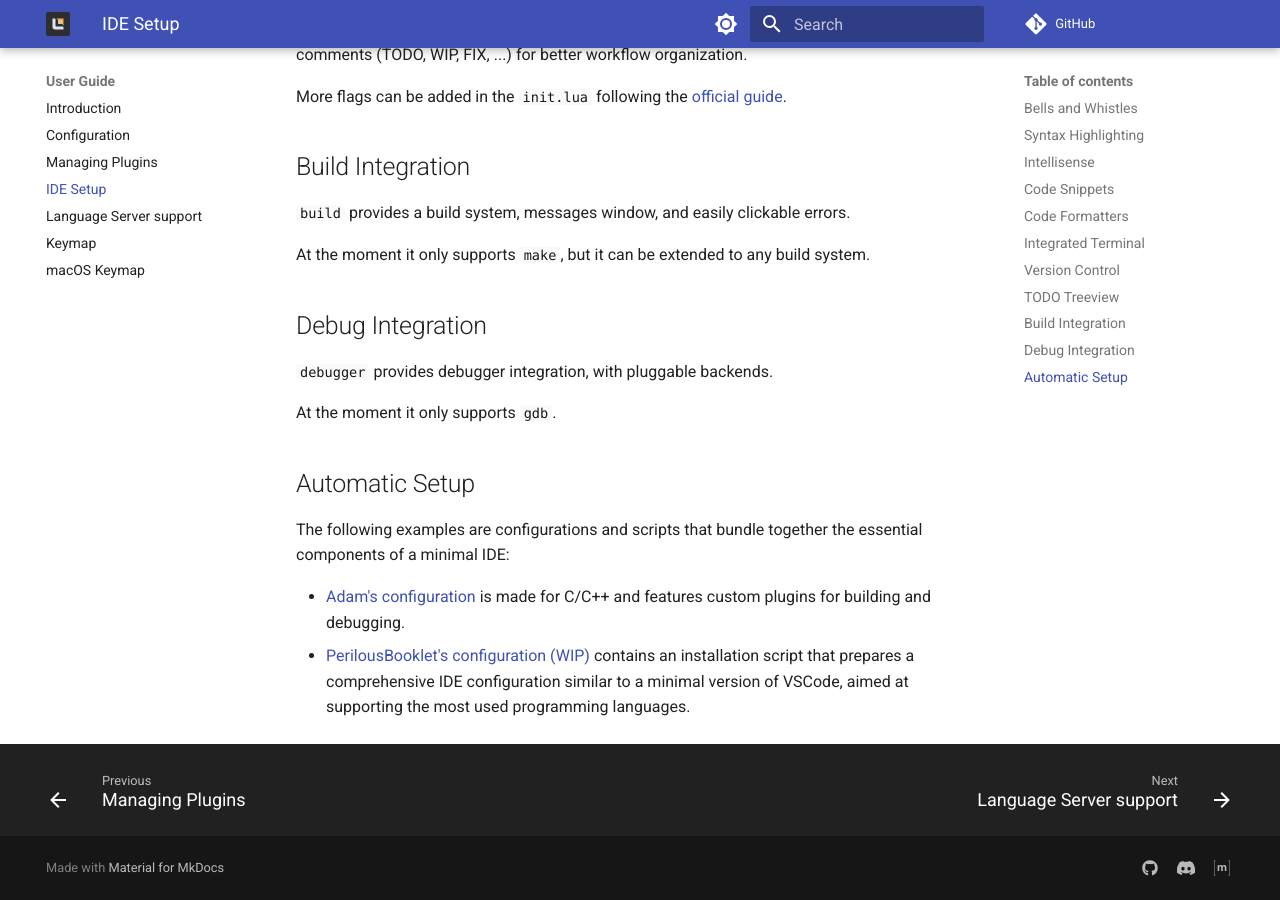
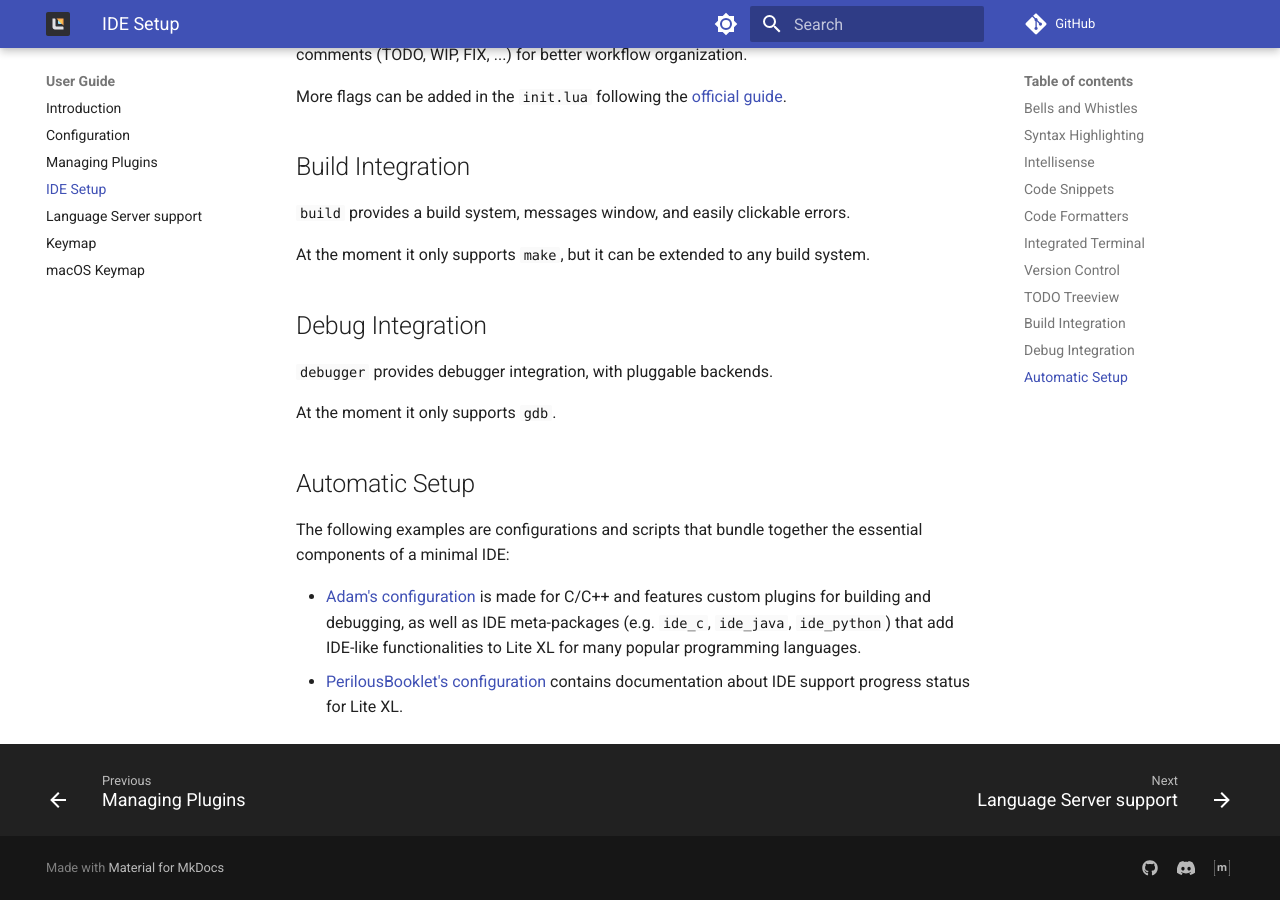
Before and after one commit to lite-xl/lite-xl.github.io, an MkDocs documentation site: the page built from docs/user-guide/ide-setup.md, in a window 1280 px wide and 900 px high, scrolled down 2070 px. Built offline with MkDocs 1.6.1 and Material for MkDocs 9.7.7, drawn with Linux system fonts in a browser that asks for light colours; some web fonts are replaced; comment, search, counter and statistics services are not loaded; the version menu is left out.

Commit message:
Update Lite XL IDE Automatic Setup section.

```diff
--- a/docs/user-guide/ide-setup.md
+++ b/docs/user-guide/ide-setup.md
@@ -89,10 +89,11 @@
 The following examples are configurations and scripts that bundle together the essential components
 of a minimal IDE:
 
-- [Adam's configuration][1] is made for C/C++ and features custom plugins for building and debugging.
-- [PerilousBooklet's configuration (WIP)][2] contains an installation script that prepares a
-  comprehensive IDE configuration similar to a minimal version of VSCode, aimed at supporting
-  the most used programming languages.
+- [Adam's configuration][1] is made for C/C++ and features custom plugins for building and debugging,
+as well as IDE meta-packages (e.g. `ide_c`, `ide_java`, `ide_python`) that add IDE-like
+functionalities to Lite XL for many popular programming languages.
+- [PerilousBooklet's configuration][2] contains documentation about IDE support progress
+status for Lite XL.
 
 
 [1]: https://github.com/adamharrison/lite-xl-ide
```
